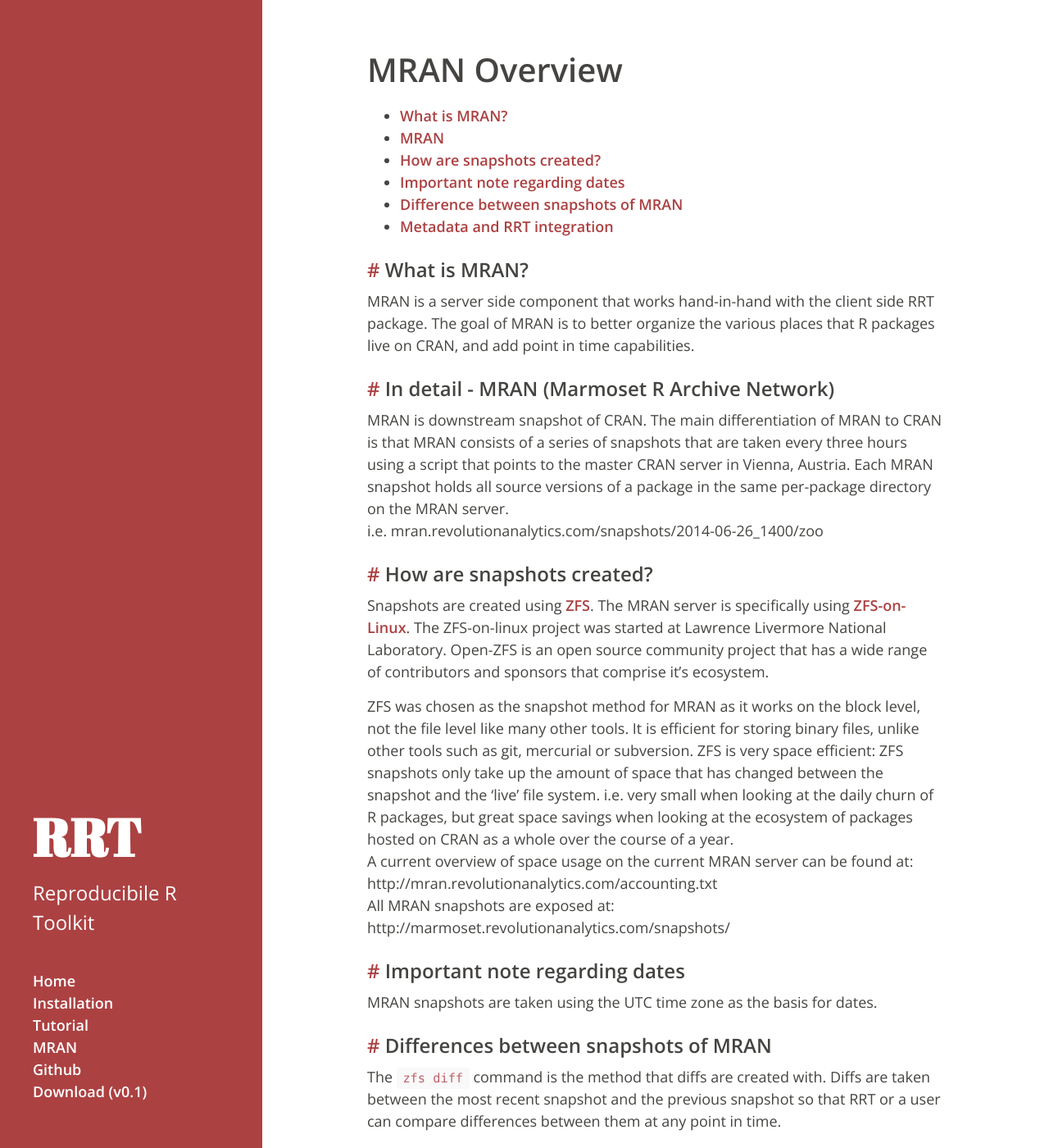
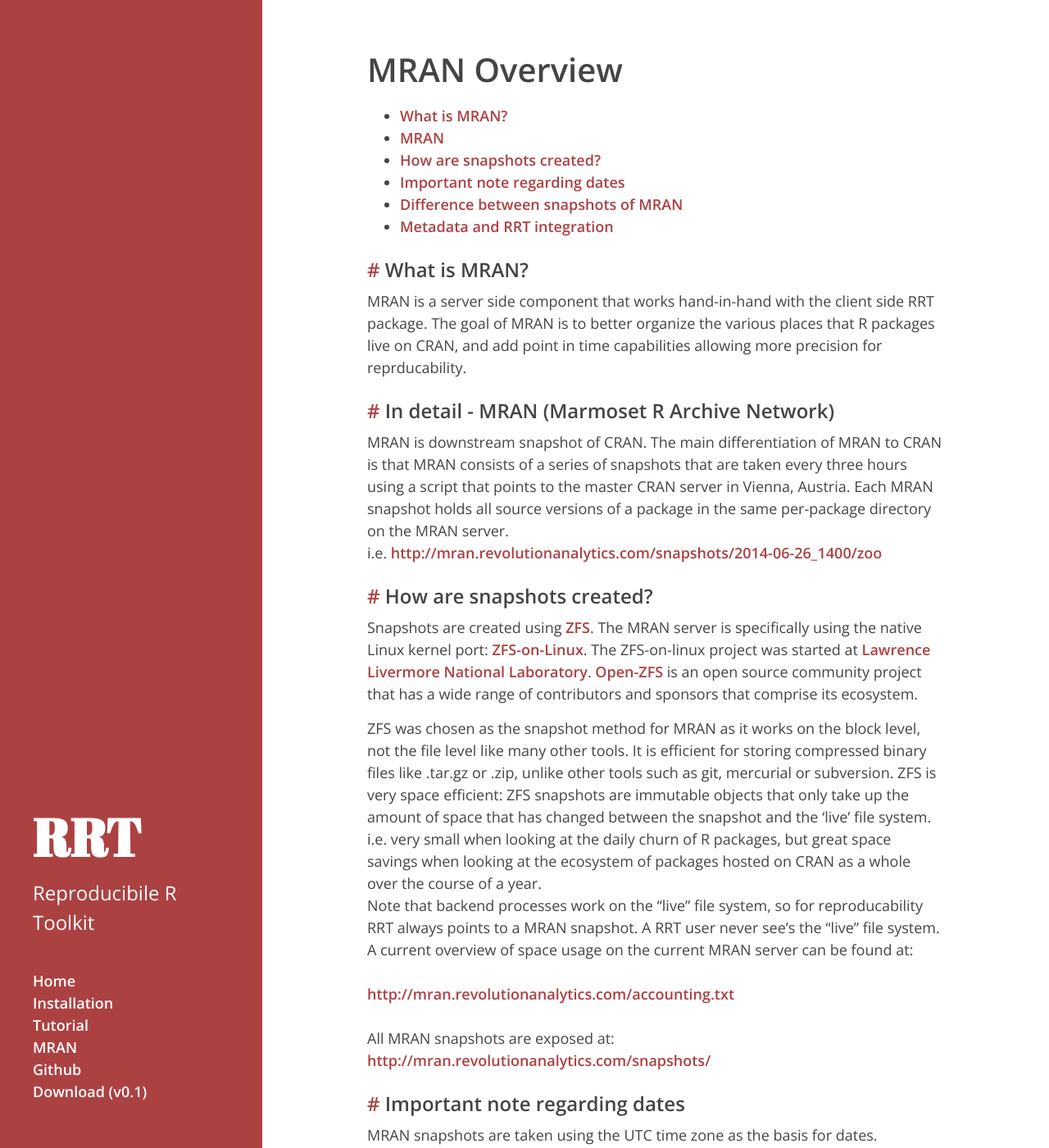
Before and after one commit to RevolutionAnalytics/checkpoint, a Jekyll site: the page built from mran/index.md, in a window 1280 px wide and 1400 px high. Shown: the whole window at 82% size. Built offline with Jekyll 4.4.1, drawn with Linux system fonts in a browser that asks for light colours; nearby versions of some CDN libraries; Markdown is read by kramdown in place of the engine named in the settings; comment, search, counter and statistics services are not loaded; some of the changed text lies outside the part shown.

```diff
--- a/mran/index.md
+++ b/mran/index.md
@@ -14,7 +14,7 @@
 MRAN is a server side component that works hand-in-hand with the client side
 RRT package.
 The goal of MRAN is to better organize the various places that R packages
-live on CRAN, and add point in time capabilities.
+live on CRAN, and add point in time capabilities allowing more precision for reprducability.
 
 ### <a href="#indetail" name="indetail">#</a> In detail - MRAN (Marmoset R Archive Network)
 MRAN is downstream snapshot of CRAN. The main differentiation of MRAN to CRAN
@@ -22,28 +22,31 @@
 hours using a script that points to the master CRAN server in Vienna, Austria.
 Each MRAN snapshot holds all source versions of a package in the same
 per-package directory on the MRAN server.
-i.e. mran.revolutionanalytics.com/snapshots/2014-06-26_1400/zoo
+i.e. [http://mran.revolutionanalytics.com/snapshots/2014-06-26_1400/zoo](http://mran.revolutionanalytics.com/snapshots/2014-06-26_1400/zoo)
 
 ### <a href="#snapshots" name="snapshots">#</a> How are snapshots created?
 Snapshots are created using [ZFS](http://open-zfs.org/wiki/Main_Page).
-The MRAN server is specifically using
-[ZFS-on-Linux](http://zfsonlinux.org/).
-The ZFS-on-linux project was started at Lawrence Livermore National Laboratory.
-Open-ZFS is an open source community project that has a wide range of contributors
-and sponsors that comprise it's ecosystem.
+The MRAN server is specifically using the native Linux kernel port: [ZFS-on-Linux](http://zfsonlinux.org/).
+The ZFS-on-linux project was started at [Lawrence Livermore National Laboratory](https://www.llnl.gov/).
+[Open-ZFS](http://open-zfs.org/wiki/Main_Page) is an open source community project that
+has a wide range of contributors and sponsors that comprise its ecosystem.
 
 ZFS was chosen as the snapshot method for MRAN as it works on the block level,
-not the file level like many other tools. It is efficient for storing binary
-files, unlike other tools such as git, mercurial or subversion.
-ZFS is very space efficient: ZFS snapshots only take up the amount of
+not the file level like many other tools. It is efficient for storing compressed binary
+files like .tar.gz or .zip, unlike other tools such as git, mercurial or subversion.
+ZFS is very space efficient: ZFS snapshots are immutable objects that only take up the amount of
 space that has changed between the snapshot and the 'live' file system. i.e.
 very small when looking at the daily churn of R packages, but great space
 savings when looking at the ecosystem of packages hosted on CRAN as a whole
 over the course of a year.
+Note that backend processes work on the "live" file system, so for reproducability RRT always
+points to a MRAN snapshot. A RRT user never see's the "live" file system.
 A current overview of space usage on the current MRAN server can be found at:
-http://mran.revolutionanalytics.com/accounting.txt
+<br/>
+[http://mran.revolutionanalytics.com/accounting.txt](http://mran.revolutionanalytics.com/accounting.txt)
+<br/>
 All MRAN snapshots are exposed at:
-http://marmoset.revolutionanalytics.com/snapshots/
+[http://mran.revolutionanalytics.com/snapshots/](http://mran.revolutionanalytics.com/snapshots/)
 
 
 ### <a href="#dates" name="dates">#</a> Important note regarding dates
```
Also changed, not shown: other parts of mran/index.md (+4 -4 lines).
